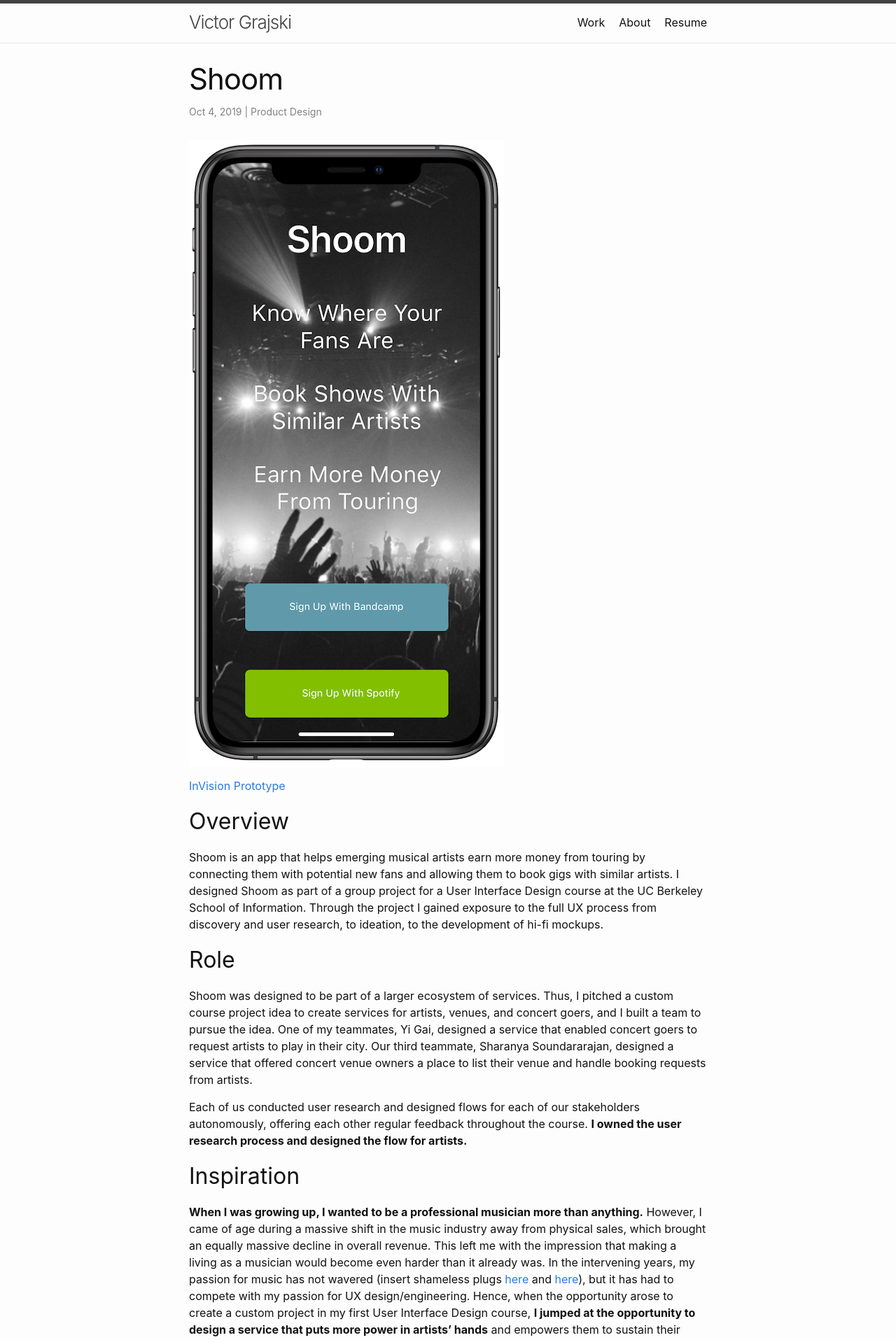
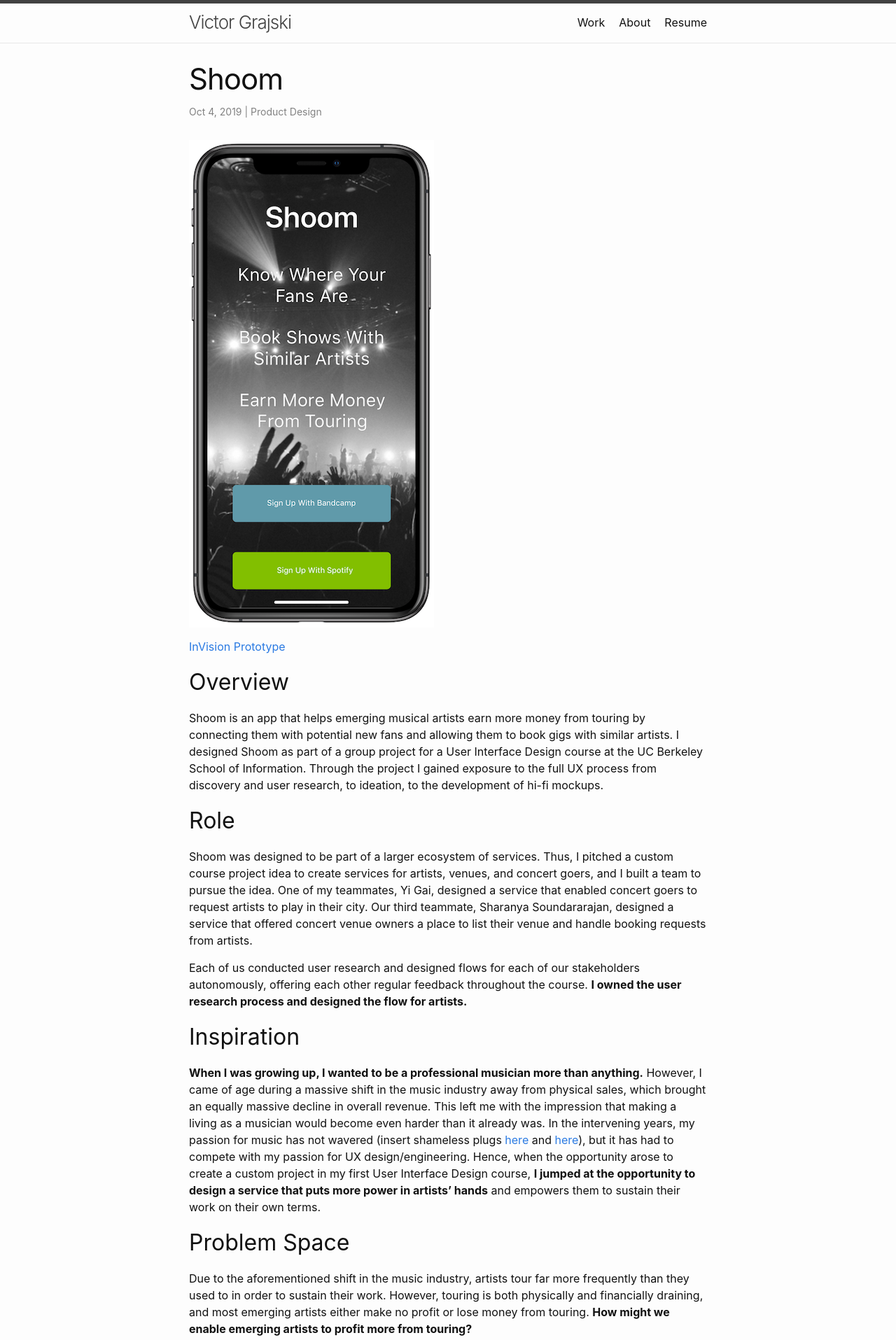
Before and after one commit to victor-grajski/portfolio-old, a Jekyll site: the page built from _posts/2019-10-04-shoom.markdown, in a window 1280 px wide. Shown: the top 1915 px of the page at 70% size. Built offline with Jekyll 4.4.1, drawn with Linux system fonts in a browser that asks for light colours.

Commit message:
Update 2019-10-04-shoom.markdown

```diff
--- a/_posts/2019-10-04-shoom.markdown
+++ b/_posts/2019-10-04-shoom.markdown
@@ -5,11 +5,11 @@ date:   2019-10-04 12:52:01 -0700
 categories: jekyll update
 permalink: "/shoom"
 excerpt: "Shoom is an app to help emerging musical artists earn more money from touring by showing them where their potential new fans are and by allowing them to book gigs with similar artists."
-image: /assets/shoom/splash-screen.png
+image: /assets/shoom/splash-screen350.png
 category: "Product Design"
 ---
 
-<img src="/assets/shoom/splash-screen.png" alt="splash" />
+<img src="/assets/shoom/splash-screen350.png" alt="splash" />
 
 [InVision Prototype](https://invis.io/U5OZEOI4SMF){:target="_blank"}
 
```
